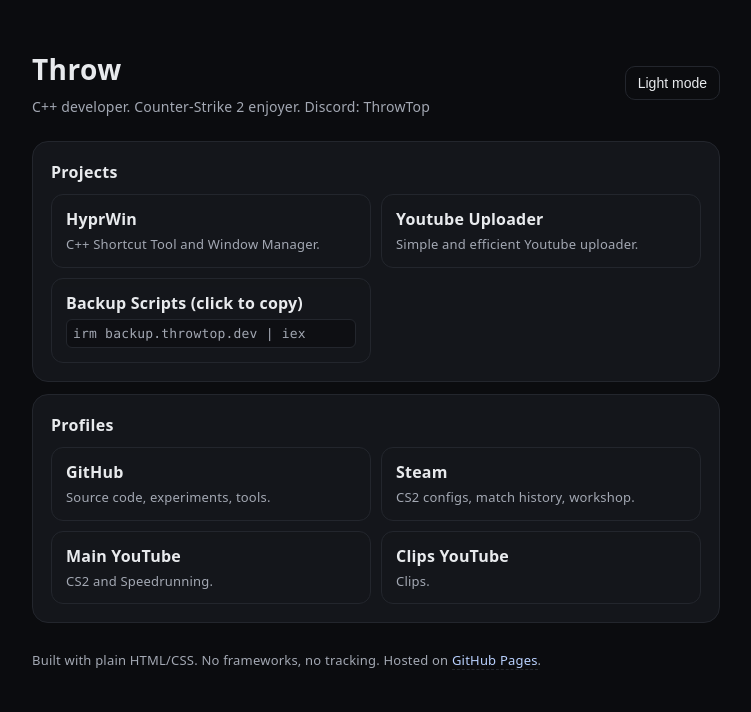
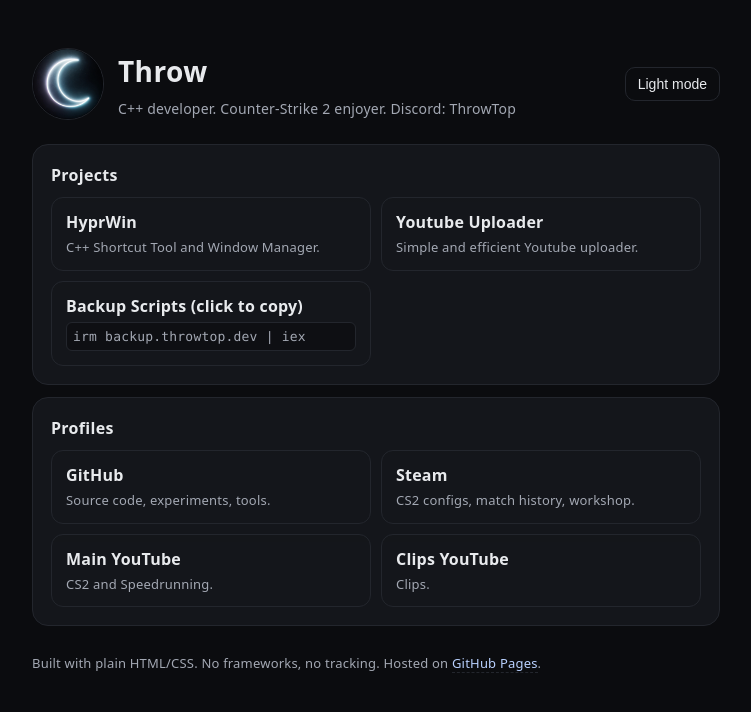
Before and after one commit to ThrowTop/throwtop.github.io, a plain HTML site: page index.html in a window 1280 px wide. Shown: the whole page, without its empty margins (264-1015 px from the left). Drawn offline with Linux system fonts and the light colour scheme.

Commit message:
Update index.html

```diff
--- a/index.html
+++ b/index.html
@@ -91,6 +91,30 @@
       gap: 16px;
       margin-bottom: 24px
     }
+    /* avatar + text in header */
+    .id {
+      display: flex;
+      align-items: center;
+      gap: 14px;
+    }
+
+    .avatar {
+      width: 72px;
+      height: 72px;
+      border-radius: 50%;
+      border: 1px solid var(--border);
+      object-fit: cover;
+      background: #000; /* fallback if image has transparent edges */
+    }
+
+    /* make avatar smaller on small screens */
+    @media (max-width: 560px) {
+      .avatar {
+        width: 56px;
+        height: 56px;
+      }
+    }
+
 
     h1 {
       font-size: 28px;
@@ -359,13 +383,16 @@
 <body>
   <div class="wrap">
     <header>
-      <div>
-        <h1>Throw</h1>
-        <div class="sub">C++ developer. Counter-Strike 2 enjoyer. Discord: ThrowTop</div>
+      <div class="id">
+        <img class="avatar" src="pfp.jpg" alt="ThrowTop profile picture">
+        <div class="id-text">
+          <h1>Throw</h1>
+          <div class="sub">C++ developer. Counter-Strike 2 enjoyer. Discord: ThrowTop</div>
+        </div>
       </div>
       <button id="theme-toggle" class="toggle" onclick="toggleTheme()" aria-label="Toggle theme">Dark mode</button>
+    </header>
 
-    </header>
 
     <div class="card">
       <h2>Projects</h2>
@@ -446,4 +473,5 @@
   </script>
 </body>
 
+
 </html>
```
